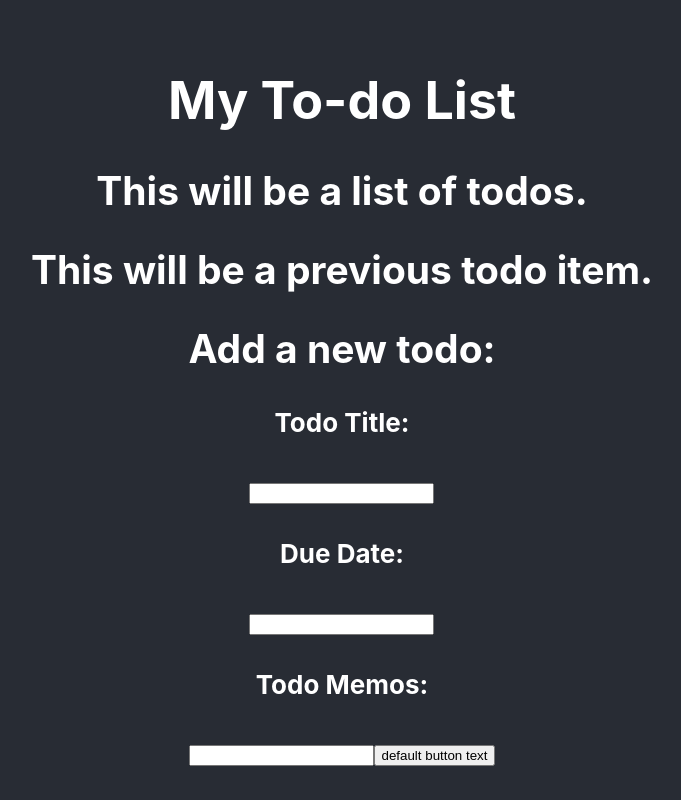
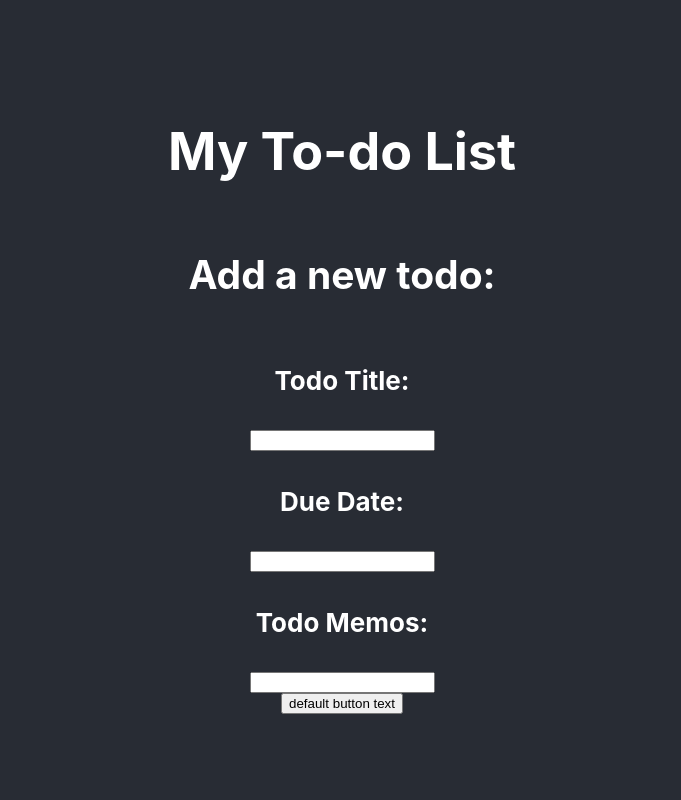
Before and after one commit to BestBroBradley/redux-todo, a React (Create React App) app: page / in a window 1280 px wide. Shown: the whole page, without its empty margins (298-979 px from the left). Built offline with nearby package versions, Linux system fonts and the light colour scheme.

Commit message:
Working on basic structure

```diff
--- a/src/App.js
+++ b/src/App.js
@@ -9,13 +9,10 @@ const App = () => {
   return (
     <div className="App">
       <header className="App-header">
-        <p>
           <Header/>
           <Todos/>
-          <TodoItem/>
           <NewTodo/>
           <Button/>
-        </p>
       </header>
     </div>
   );
--- a/src/components/TodoItem.js
+++ b/src/components/TodoItem.js
@@ -1,10 +1,17 @@
 import React from "react"
 
-const TodoItem = () => {
+const TodoItem = (props) => {
+
+console.log(props)
 
     return (
         <>
-            <h2>This will be a previous todo item.</h2>
+            <h2>Title</h2>
+            <h3>Sample Title</h3>
+            <h2>Due Date</h2>
+            <h3>Sample Date</h3>
+            <h2>Memo</h2>
+            <h3>Sample Memo</h3>
         </>
     )
 }
--- a/src/components/Todos.js
+++ b/src/components/Todos.js
@@ -1,12 +1,27 @@
 import React from "react"
+import TodoItem from "./TodoItem"
 
 const Todos = () => {
 
+    const todos = [
+        {
+            title: "Buy catfood",
+            date: "5/30/2021",
+            memo: "Don't buy beef food!"
+        },
+        {
+            title: "Return book to library",
+            date: "4/30/2021",
+            memo: "Overdue!!"
+        }
+    ]
+
     return (
         <>
-            <h2>This will be a list of todos.</h2>
+            {todos.map(todo => {<TodoItem/>})}
         </>
     )
+
 }
 
 export default Todos
```
